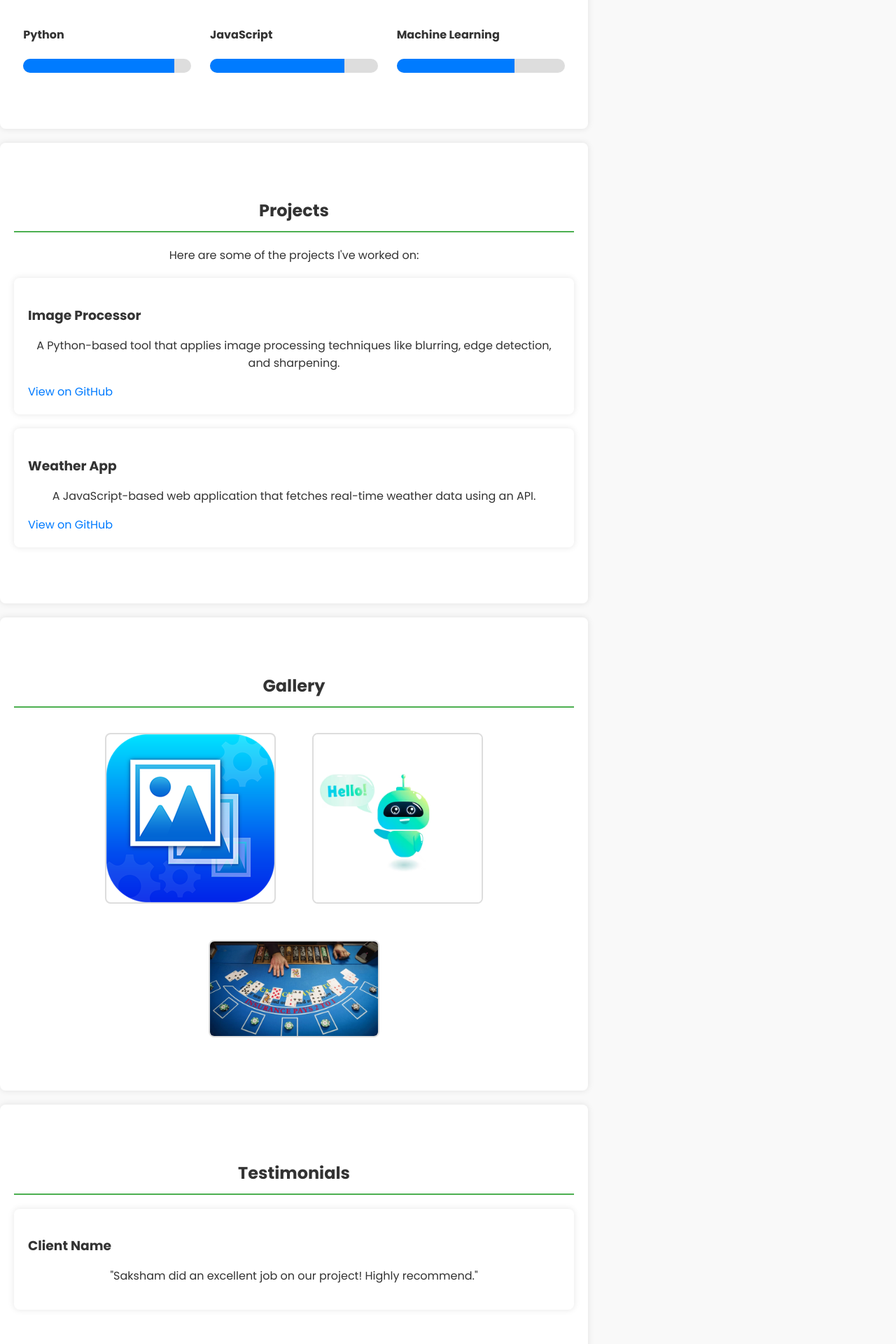
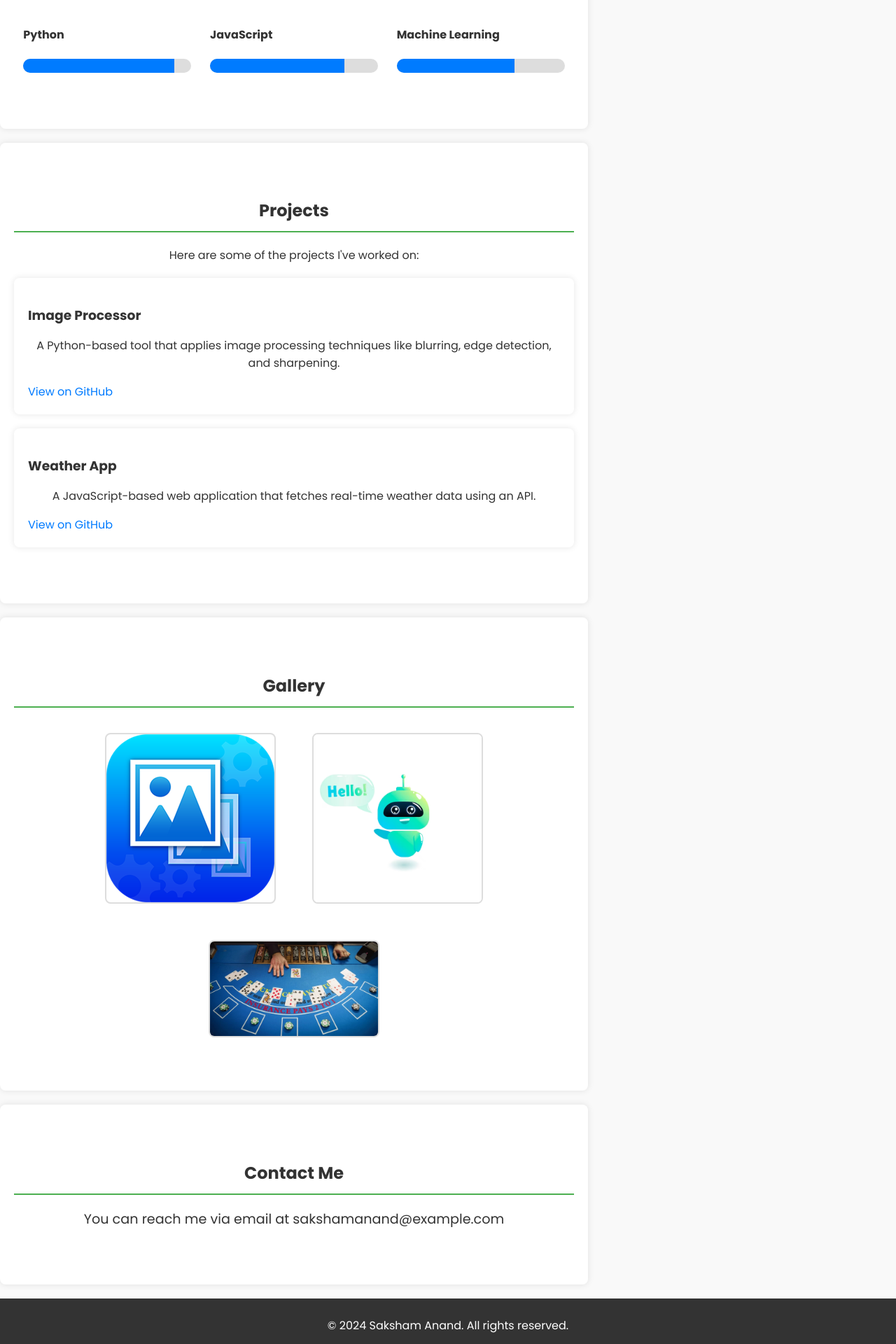
Before and after one commit to Saksham186/My-site, a Flask app: page / in a window 1280 px wide. Shown: the part 640-2560 px from the top of the page at 70% size. Run offline with Flask 3, Linux system fonts and the light colour scheme.

Commit message:
Update index.html

```diff
--- a/templates/index.html
+++ b/templates/index.html
@@ -99,7 +99,7 @@
             margin-top: -60px;
         }
 
-        #about, #contact, #gallery, #projects, #blog, #services, #skills, #testimonials {
+        #about, #contact, #gallery, #projects, #blog, #services, #skills {
             padding: 60px 20px;
             background-color: var(--card-background);
             margin: 20px 0;
@@ -247,7 +247,6 @@
 
     </style>
 </head>
-
 <body>
     <header>
         <h1>Saksham Anand</h1>
@@ -257,7 +256,6 @@
                 <li><a href="#skills">Skills</a></li>
                 <li><a href="#projects">Projects</a></li>
                 <li><a href="#gallery">Gallery</a></li>
-                <li><a href="#testimonials">Testimonials</a></li>
                 <li><a href="#contact">Contact</a></li>
                 <li>
                     <!-- Toggle Switch -->
@@ -321,13 +319,6 @@
         </div>
     </section>
 
-    <section id="testimonials">
-        <h2>Testimonials</h2>
-        <div class="testimonial">
-            <h3>Client Name</h3>
-            <p>"Saksham did an excellent job on our project! Highly recommend."</p>
-        </div>
-    </section>
 
     <section id="contact">
         <h2>Contact Me</h2>
```
